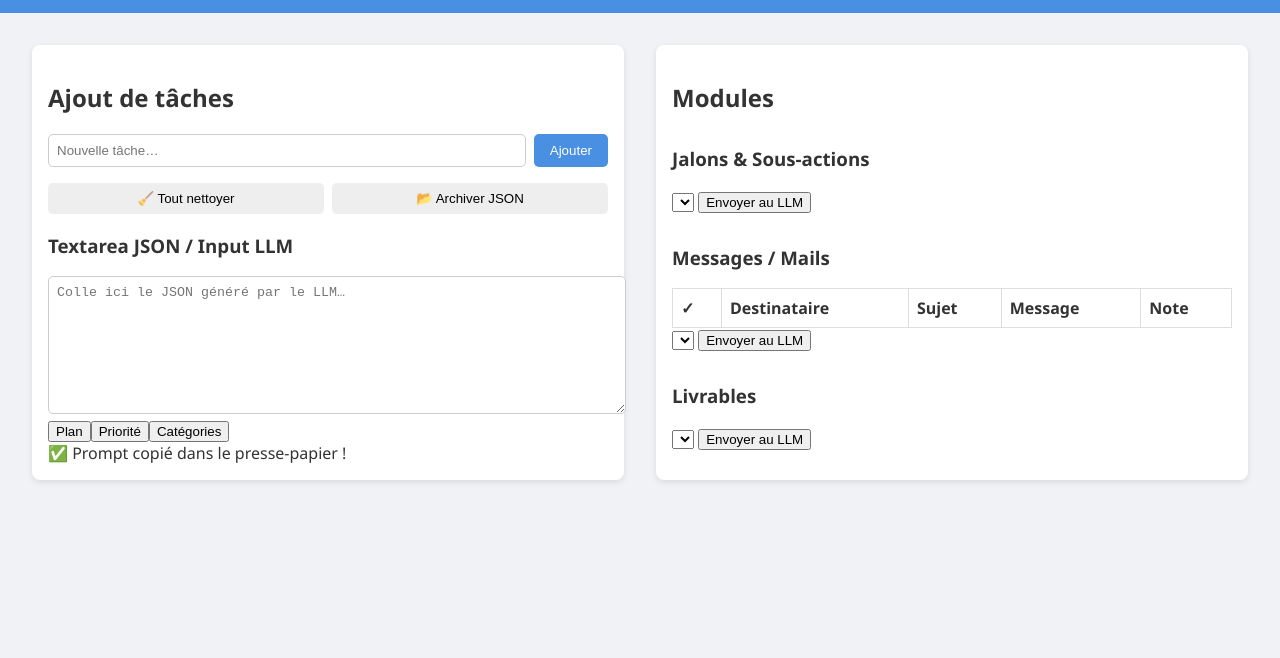
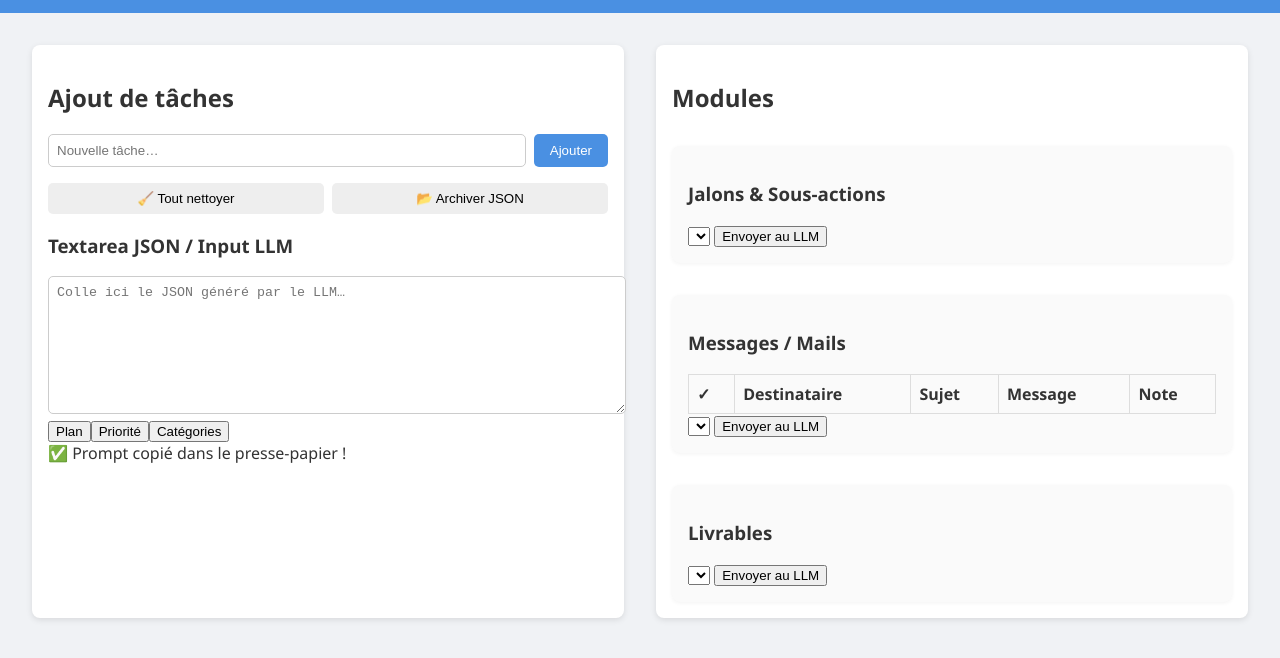
Before and after one commit to b33n-tech/exocog-8, a plain HTML site: page index.html in a window 1280 px wide. Shown: the part 52-710 px from the top of the page. Drawn offline with Linux system fonts and the light colour scheme.

Commit message:
Update style.css

```diff
--- a/style.css
+++ b/style.css
@@ -1,9 +1,7 @@
 body {
   font-family: 'Segoe UI', sans-serif;
   background-color: #f0f2f5;
-  margin:0;
-  padding:0;
-  color:#333;
+  margin:0; padding:0; color:#333;
 }
 header {
   background-color: #4a90e2;
@@ -36,7 +34,7 @@ ul { list-style:none; padding:0; }
 li.task-item { padding:0.5rem; border-bottom:1px solid #ddd; cursor:pointer; }
 .comment-section { display:flex; flex-direction:column; gap:0.3rem; margin-top:0.3rem; }
 textarea { width:100%; padding:0.5rem; border-radius:5px; border:1px solid #ccc; }
-.module { margin-top:2rem; }
+.module { margin-top:2rem; background:#fafafa; padding:1rem; border-radius:8px; box-shadow:0 1px 4px rgba(0,0,0,0.05);}
 table { width:100%; border-collapse:collapse; margin-top:0.5rem; }
 table th, table td { border:1px solid #ddd; padding:0.5rem; text-align:left; }
 button:hover { opacity:0.9; }
```
